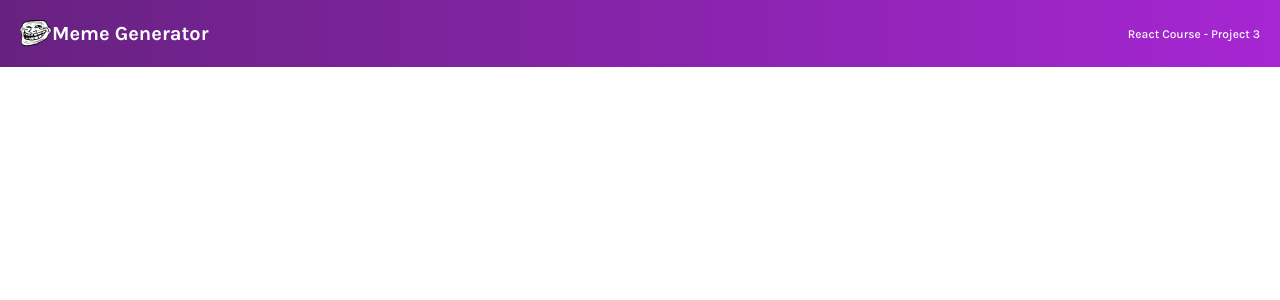
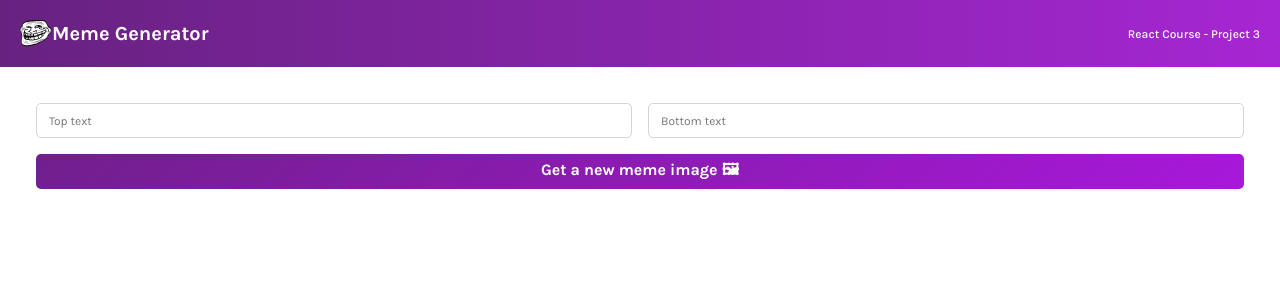
Before and after one commit to sashauly/meme-generator-react, a React (Vite) app: page / in a window 1280 px wide. Shown: the top 300 px of the page. Built offline with nearby package versions, Linux system fonts and the light colour scheme.

Commit message:
add Meme component

```diff
--- a/src/App.jsx
+++ b/src/App.jsx
@@ -1,10 +1,19 @@
 import React from "react";
 import Header from "./components/Header";
+import Meme from "./components/Meme";
+/**
+ * Challenge:
+ * - Create a Meme component.
+ * - Inside the Meme component, render a styled form
+ *   with our 2 inputs and the button.
+ * - Don't worry about adding any functionality yet
+ */
 
 function App() {
   return (
     <>
       <Header />
+      <Meme />
     </>
   );
 }
--- /dev/null
+++ b/src/components/Meme.jsx
@@ -0,0 +1,15 @@
+import React from "react";
+
+export default function Meme() {
+  return (
+    <main>
+      <form action="#" className="form">
+        <input type="text" className="form__input" placeholder="Top text" />
+        <input type="text" className="form__input" placeholder="Bottom text" />
+        <button type="submit" className="form__button">
+          Get a new meme image 🖼
+        </button>
+      </form>
+    </main>
+  );
+}
--- a/src/style.css
+++ b/src/style.css
@@ -6,6 +6,10 @@ body {
   margin: 0;
 
   font-family: "Karla", sans-serif;
+}
+
+main {
+  padding: 2.25rem;
 }
 
 .header {
@@ -42,3 +46,35 @@ body {
   font-size: 0.75rem;
   font-weight: 500;
 }
+
+.form {
+  display: grid;
+
+  grid-template: 35px 35px / 1fr 1fr;
+  gap: 1em;
+}
+
+.form__input {
+  text-indent: 0.625rem;
+
+  border: 1px solid #d5d4d8;
+  border-radius: 5px;
+
+  font-family: "Karla", sans-serif;
+  font-size: 0.75rem;
+}
+
+.form__button {
+  cursor: pointer;
+
+  color: #fff;
+  border: none;
+  border-radius: 5px;
+  background: linear-gradient(135deg, #711f8d 0%, #a818da 100%);
+
+  font-family: "Karla", sans-serif;
+  font-size: 1rem;
+  font-weight: 700;
+
+  grid-column: 1 / -1;
+}
```
